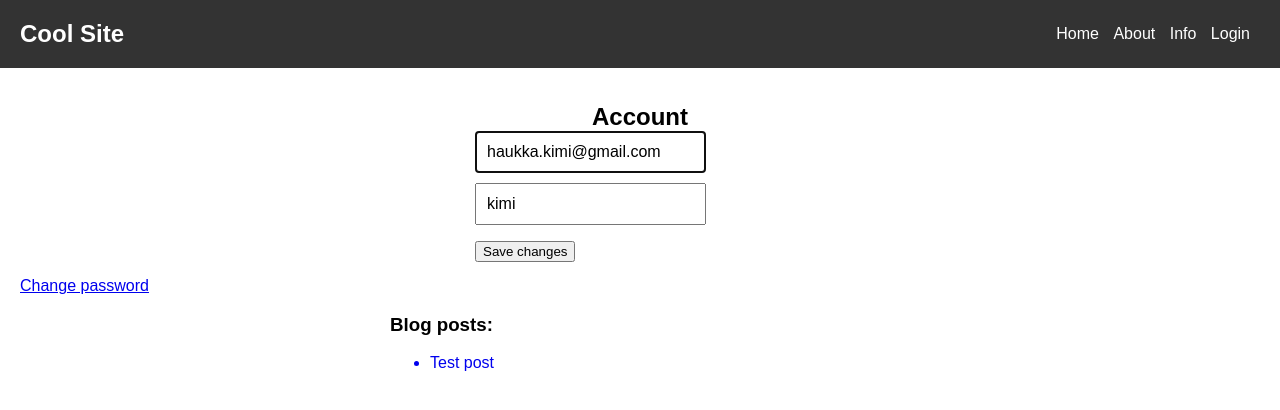
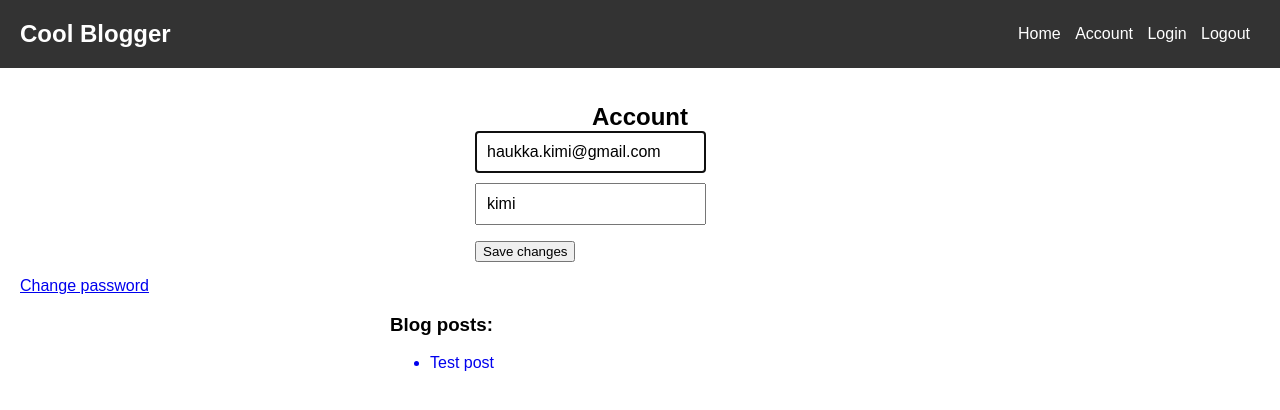
Before and after one commit to Kimpulla/cyber-security-base-2023-project, a Django app: page /account/ in a window 1280 px wide. Shown: the top 410 px of the page. Run offline with Django 4.2, Linux system fonts and the light colour scheme; a user stored in the database is signed in; data comes from the database, SQL or seed files in the repository.

Commit message:
small changes to base.html

```diff
--- a/src/templates/base.html
+++ b/src/templates/base.html
@@ -3,7 +3,7 @@
 <head>
   <meta charset="UTF-8">
   <meta name="viewport" content="width=device-width, initial-scale=1.0">
-  <title>Cool Site</title>
+  <title>Cool Blogger</title>
   <style>
     /* CSS styles for the page */
     body {
@@ -65,13 +65,14 @@
 </head>
 <body>
   <header>
-    <h1>Cool Site</h1>
+    <h1>Cool Blogger</h1>
     <nav>
       <ul>
-        <li><a href="#">Home</a></li>
-        <li><a href="#">About</a></li>
-        <li><a href="#">Info</a></li>
-        <li><a href="#">Login</a></li>
+        <li><a href="/">Home</a></li>
+        <li><a href="/account">Account</a></li>
+        <li><a href="/login">Login</a></li>
+        <li><a href="/logout">Logout</a></li>
+
       </ul>
     </nav>
   </header>
```
